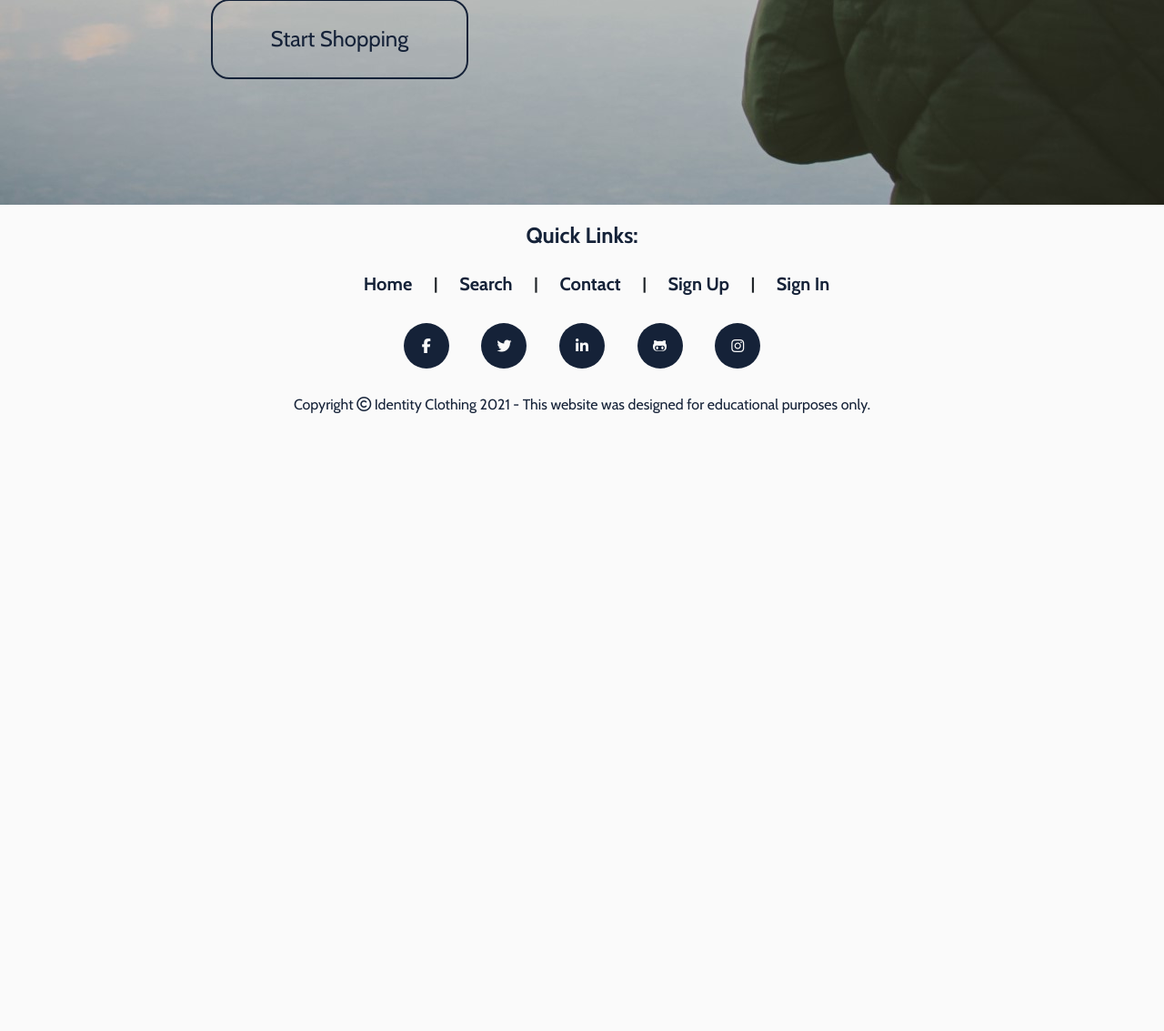
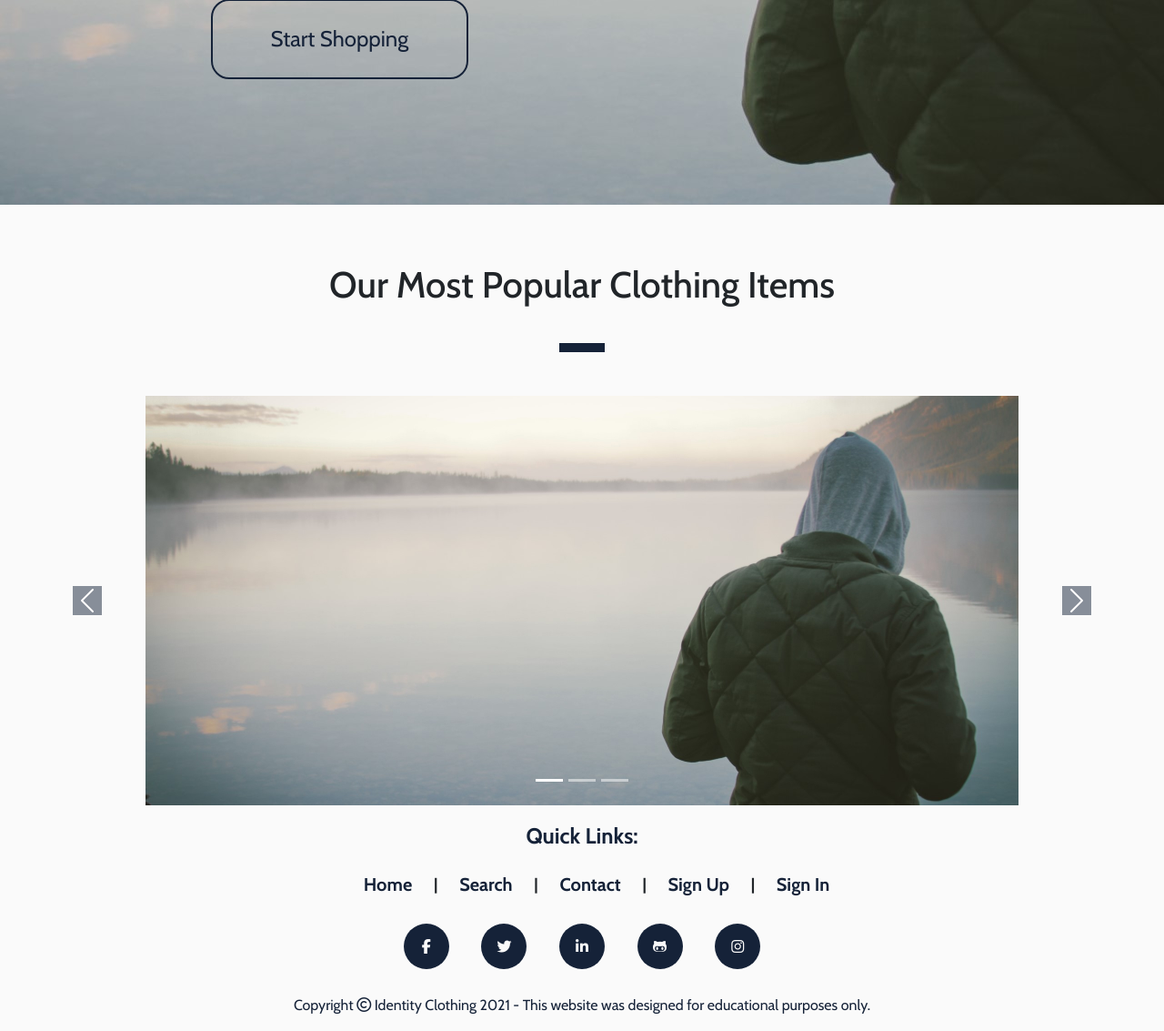
Before and after one commit to BenPruden97/Identity-Clothing, a Django app: page / in a window 1280 px wide. Shown: the part 720-1853 px from the top of the page at 91% size. Before the commit the page ends 1174 px from the top, so only its background shows below. Run offline with Django 3.2, Linux system fonts and the light colour scheme; some libraries are stand-ins or nearby versions.

Commit message:
Created carousel section, heading & styling for home page

```diff
--- a/home/templates/index.html
+++ b/home/templates/index.html
@@ -35,4 +35,67 @@
 
     </div>
 
+    <div class="container-fluid">
+
+        <div class="row">
+
+            <div class="col-12">
+
+                <div class="carousel-heading">
+
+                    <h1>Our Most Popular Clothing Items</h1>
+
+                </div>
+
+            </div>
+
+        </div>
+
+        <div class="row">
+
+            <div class="col-12">
+
+                <div id="carouselExampleIndicators" class="carousel slide" data-bs-ride="carousel">
+
+                    <div class="carousel-indicators">
+                    <button type="button" data-bs-target="#carouselExampleIndicators" data-bs-slide-to="0" class="active" aria-current="true" aria-label="Slide 1"></button>
+                    <button type="button" data-bs-target="#carouselExampleIndicators" data-bs-slide-to="1" aria-label="Slide 2"></button>
+                    <button type="button" data-bs-target="#carouselExampleIndicators" data-bs-slide-to="2" aria-label="Slide 3"></button>
+                    </div>
+
+                    <div class="carousel-inner">
+
+                    <div class="carousel-item active">
+                        <img src="/images/hero-image.jpg" class="d-block w-75 m-auto" alt="...">
+                    </div>
+
+                    <div class="carousel-item">
+                        <img src="/images/hero-image.jpg" class="d-block w-75 m-auto" alt="...">
+                    </div>
+
+                    <div class="carousel-item">
+                        <img src="/images/hero-image.jpg" class="d-block w-75 m-auto" alt="...">
+                    </div>
+
+                    </div>
+
+                    <button class="carousel-control-prev" type="button" data-bs-target="#carouselExampleIndicators" data-bs-slide="prev">
+                    <span class="carousel-control-prev-icon" aria-hidden="true"></span>
+                    <span class="visually-hidden">Previous</span>
+                    </button>
+
+                    <button class="carousel-control-next" type="button" data-bs-target="#carouselExampleIndicators" data-bs-slide="next">
+                    <span class="carousel-control-next-icon" aria-hidden="true"></span>
+                    <span class="visually-hidden">Next</span>
+                    </button>
+
+                </div>
+
+            </div>
+
+        </div>
+
+    </div>
+
+
 {% endblock %}
--- a/static/css/base.css
+++ b/static/css/base.css
@@ -193,6 +193,41 @@ ul.dropdown-menu.show a.dropdown-item:hover{
     font-size: 1.5rem;
 }
 
+/* ----- Carousel Styling ----- */
+
+.carousel-heading h1{
+    background: #fafafa;
+    text-align: center;
+    padding: 4rem 0 1rem;
+    margin: 0;
+}
+
+.carousel-heading h1::after{
+    content: '';
+    display: block;
+    background-color: #152238;
+    width: 50px;
+    height: 10px;
+    margin: auto;
+    margin-top: 2.5rem;
+    margin-bottom: 2rem;
+}
+
+div#carouselExampleIndicators.carousel.slide{
+    display: flex;
+    justify-content: center;
+    align-items: center;
+}
+
+.carousel{
+    background: #fafafa;
+}
+
+span.carousel-control-next-icon,
+span.carousel-control-prev-icon {
+    background-color: #152238;
+}
+
 /* ----- Footer Styling ----- */
 
 footer{
```
Also changed, not shown: images/shop-for-men-home.jpg (added).
